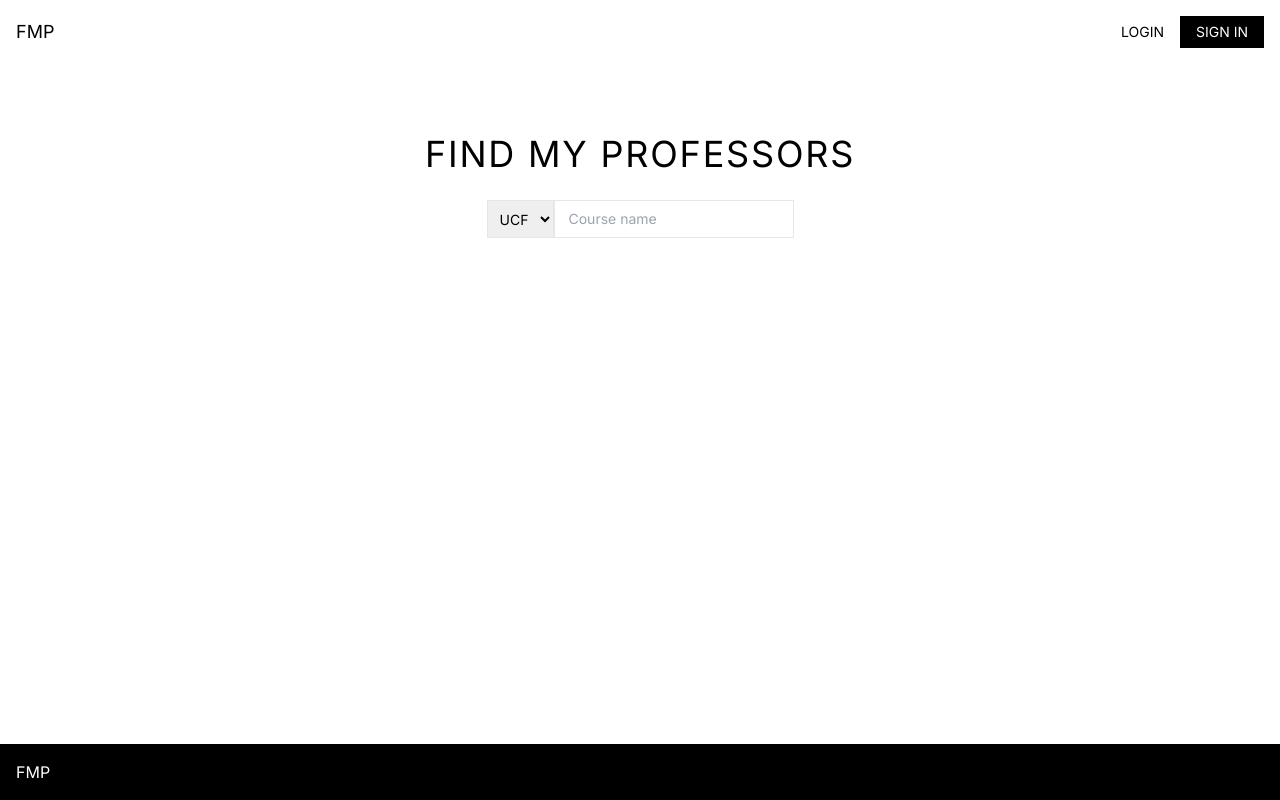
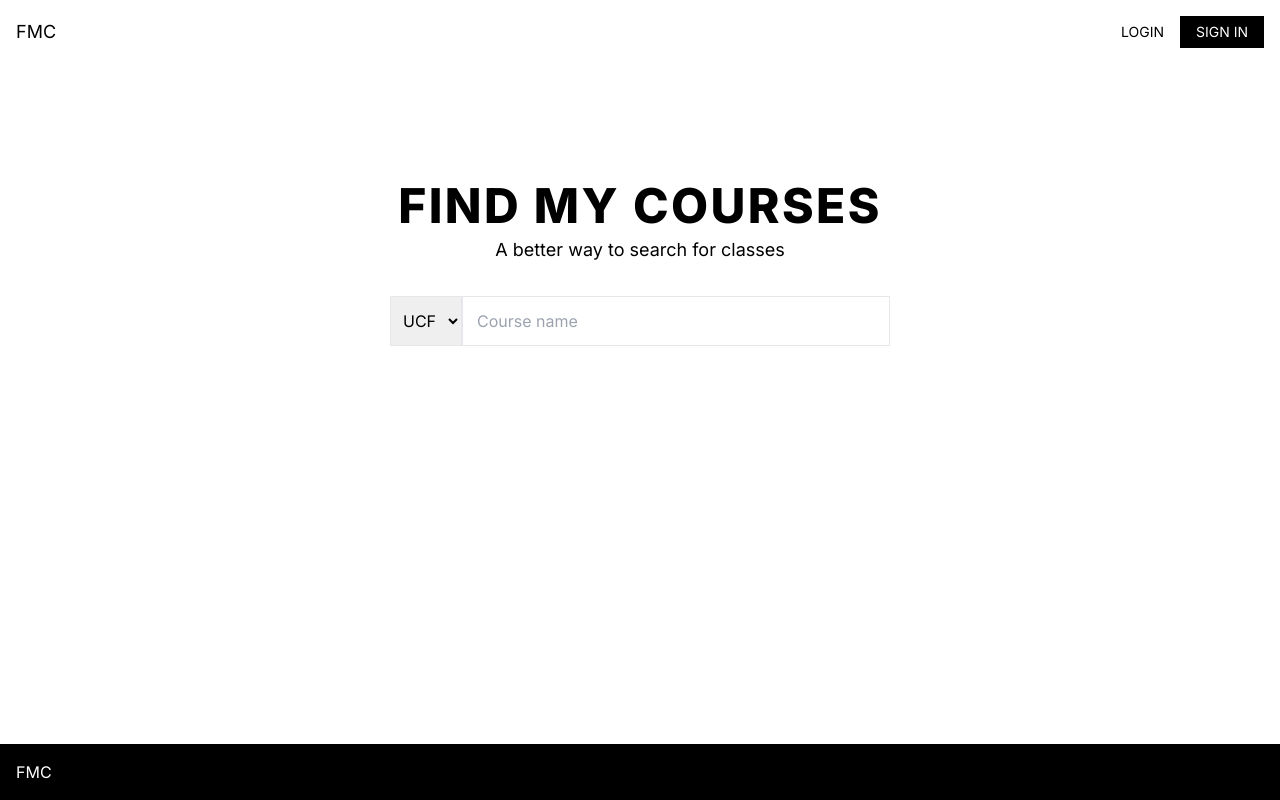
Before and after one commit to FindMyProfessors/frontend, a Next.js app: page / in a window 1280 px wide. Built offline with nearby package versions, Linux system fonts and the light colour scheme.

Commit message:
Polish home page

```diff
--- a/package.json
+++ b/package.json
@@ -1,5 +1,5 @@
 {
-  "name": "find-my-professors",
+  "name": "find-my-courses",
   "version": "0.1.0",
   "private": true,
   "scripts": {
@@ -10,6 +10,7 @@
   },
   "dependencies": {
     "next": "12.3.1",
+    "prettier-plugin-tailwindcss": "^0.1.13",
     "react": "18.2.0",
     "react-dom": "18.2.0"
   },
--- /dev/null
+++ b/public/globals.css
@@ -0,0 +1,15 @@
+@import url("https://fonts.googleapis.com/css2?family=Inter:wght@100;200;300;400;500;600;700;800;900&display=swap");
+@tailwind base;
+@tailwind components;
+@tailwind utilities;
+
+body {
+  font-family: "Inter";
+}
+
+/* .hero::after {
+  @apply absolute inset-0 -z-10;
+  content: "";
+  background-position: center;
+  background-size: cover;
+} */
--- a/src/modules/layout/Footer.tsx
+++ b/src/modules/layout/Footer.tsx
@@ -1,7 +1,7 @@
 export const Footer = () => {
   return (
     <div className="mt-auto bg-black text-white p-4">
-      <div>FMP</div>
+      <div>FMC</div>
     </div>
   );
 };
--- a/src/modules/layout/Layout.tsx
+++ b/src/modules/layout/Layout.tsx
@@ -7,9 +7,9 @@ interface LayoutProps {
 
 export const Layout = ({ children }: LayoutProps) => {
   return (
-    <div className="flex flex-col min-h-screen">
+    <div className="flex min-h-screen flex-col">
       <Navbar />
-      <div className="px-4">{children}</div>
+      {children}
       <Footer />
     </div>
   );
--- a/src/modules/layout/Navbar.tsx
+++ b/src/modules/layout/Navbar.tsx
@@ -1,7 +1,7 @@
 export const Navbar = () => {
   return (
     <div className="flex justify-between h-16 items-center container mx-auto px-4">
-      <div className="text-lg">FMP</div>
+      <div className="text-lg">FMC</div>
       <div className="flex items-center">
         <button className="px-4 py-1.5 text-sm">LOGIN</button>
         <button className="bg-black text-white px-4 py-1.5 text-sm">
--- a/src/pages/index.tsx
+++ b/src/pages/index.tsx
@@ -5,21 +5,22 @@ const Home: NextPage = () => {
   return (
     <div>
       <Head>
-        <title>Create Next App</title>
+        <title>Find My Courses</title>
         <meta name="description" content="Generated by create next app" />
         <link rel="icon" href="/favicon.ico" />
       </Head>
-      <div className="flex flex-col items-center mt-16">
-        <div className="py-1.5 px-4 tracking-wider text-4xl text-center">
-          FIND MY PROFESSORS
+      <div className="flex flex-col items-center py-28 text-center">
+        <div className="py-1.5 px-4 text-4xl font-extrabold tracking-wider sm:text-5xl">
+          FIND MY COURSES
         </div>
-        <div className="flex">
-          <select className="border px-2 py-2 mt-5 outline-none text-sm">
+        <div className="sm:text-lg">A better way to search for classes</div>
+        <div className="mt-8 flex w-[500px]">
+          <select className="border px-2 py-3 outline-none">
             <option value="UCF">UCF</option>
-            <option value="UF">UCF</option>
+            <option value="UF">UF</option>
           </select>
           <input
-            className="border px-3.5 py-2 mt-5 outline-none text-sm"
+            className="flex-1 border px-3.5 py-3 outline-none"
             placeholder="Course name"
             type="text"
           />
```
Also changed, not shown: 1 other file (tests, documents, lock files or other folders).
